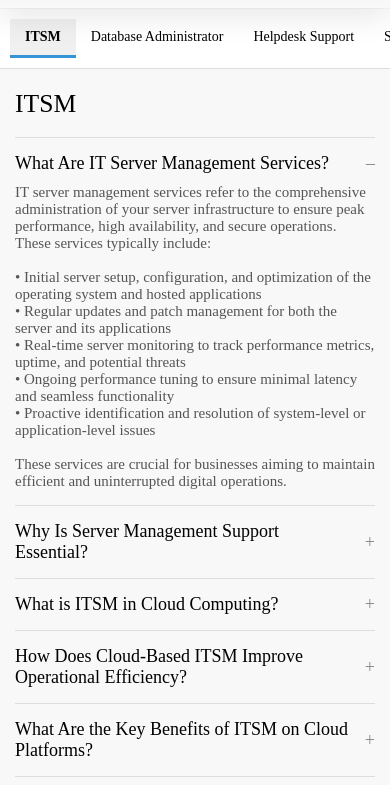
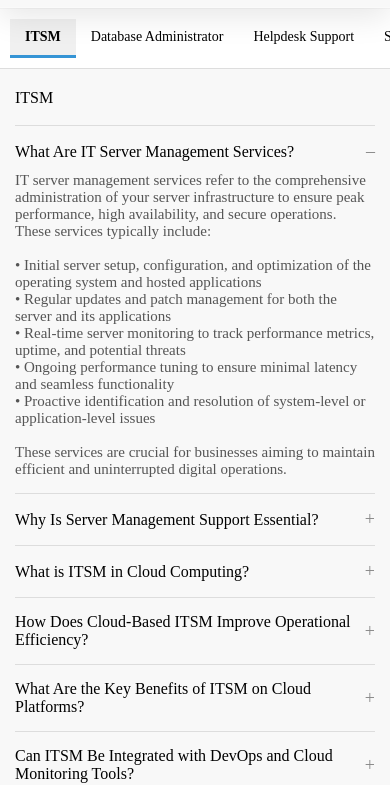
Before and after one commit to Mansi-kunwar/mieux-website, a plain HTML site: page FAQ.html in a window 390 px wide. Shown: the part 67-852 px from the top of the page. Drawn offline with nearby package versions, Linux system fonts and the light colour scheme; a web font is replaced by a local one.

Commit message:
made changes in font size in FAQ page

```diff
--- a/style.css
+++ b/style.css
@@ -1430,8 +1430,13 @@ aside.sidebar {
     padding: 20px 15px;
   }
 
+  .content h2 {
+    font-size:100%;
+  }
+
+
   .faq-question h3 {
-    font-size: 18px;
+    font-size: 100%;
   }
 
   .faq-answer {
@@ -1449,6 +1454,9 @@ aside.sidebar {
   }
 }
 
+.faq-question h3 {
+  font-size: 100%;
+}
 
   /* form */
 
```
